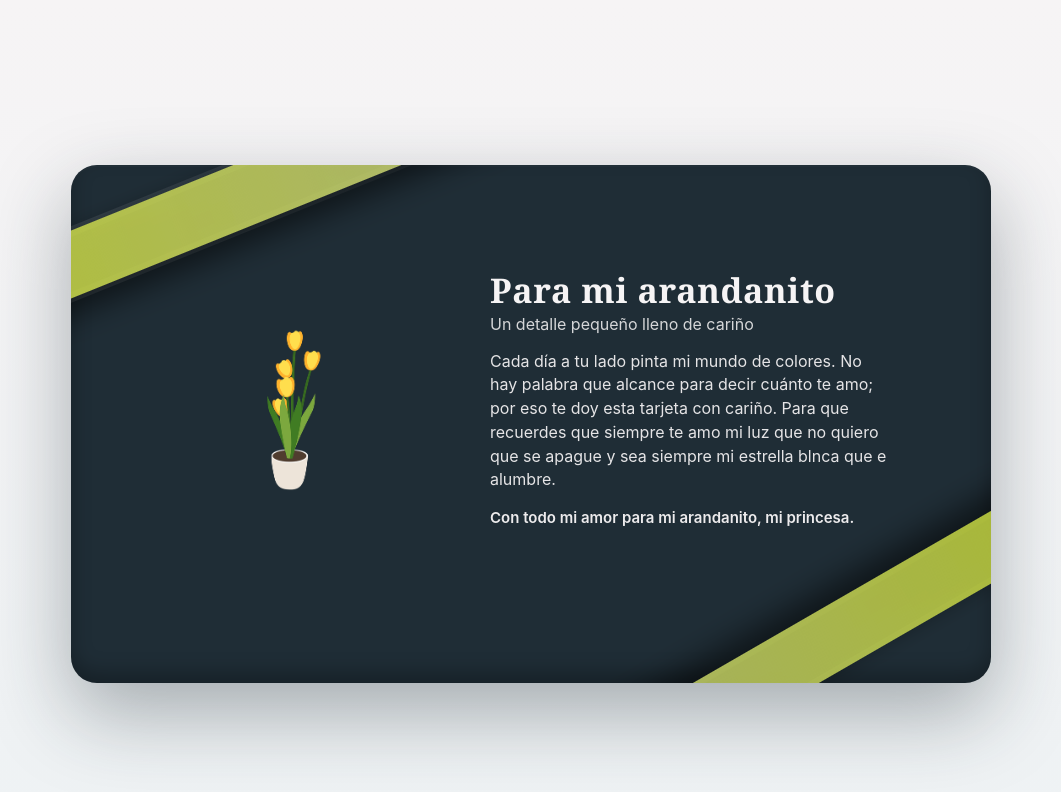
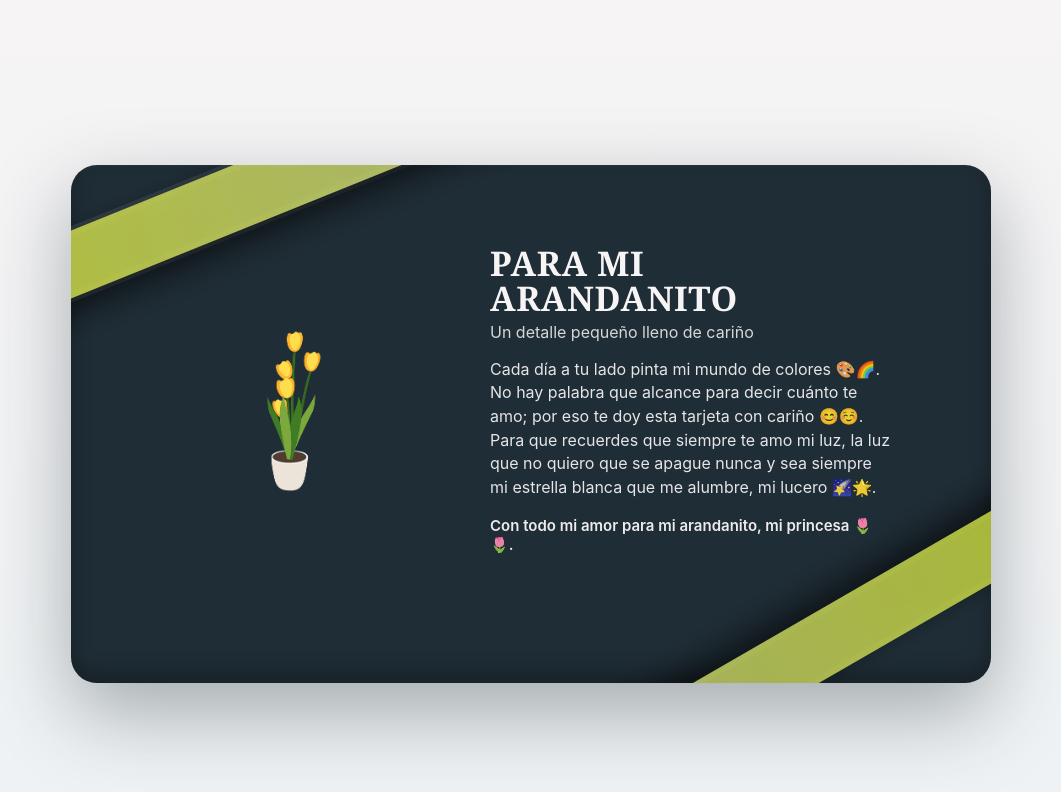
Before and after one commit to JG-2004/flores, a plain HTML site: page index.html in a window 1280 px wide. Shown: the whole page, without its empty margins (109-1170 px from the left). Drawn offline with Linux system fonts and the light colour scheme.

Commit message:
Update index.html

```diff
--- a/index.html
+++ b/index.html
@@ -342,16 +342,16 @@
 
             <!-- TEXT (right on desktop, second on mobile) -->
             <div class="text">
-                <h2 class="title">Para mi arandanito</h2>
+                <h2 class="title">PARA MI ARANDANITO</h2>
                 <div class="subtitle">Un detalle pequeño lleno de cariño</div>
                 <p class="message">
-                    Cada día a tu lado pinta mi mundo de colores.
+                    Cada día a tu lado pinta mi mundo de colores 🎨🌈.
                     No hay palabra que alcance para decir cuánto te amo;
-                    por eso te doy esta tarjeta con cariño.
-                    Para que recuerdes que siempre te amo mi luz que no quiero que se apague y
-                    sea siempre mi estrella blnca que e alumbre.
+                    por eso te doy esta tarjeta con cariño 😊☺️.
+                    Para que recuerdes que siempre te amo mi luz, la luz que no quiero que se apague nunca y
+                    sea siempre mi estrella blanca que me alumbre, mi lucero 🌠🌟.
                 </p>
-                <div class="signature">Con todo mi amor para mi arandanito, mi princesa.</div>
+                <div class="signature">Con todo mi amor para mi arandanito, mi princesa 🌷🌷.</div>
             </div>
         </div>
     </div>
```
